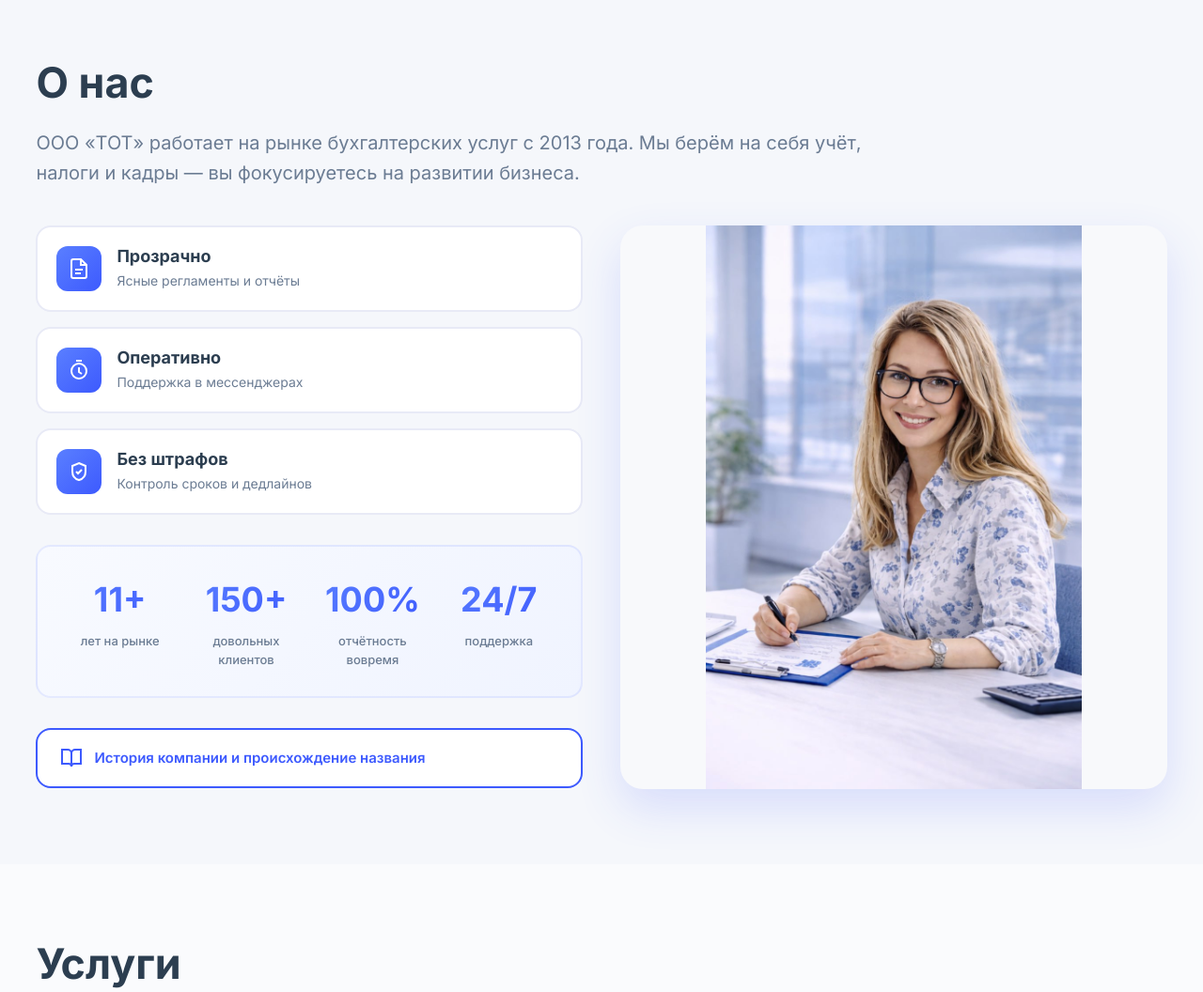
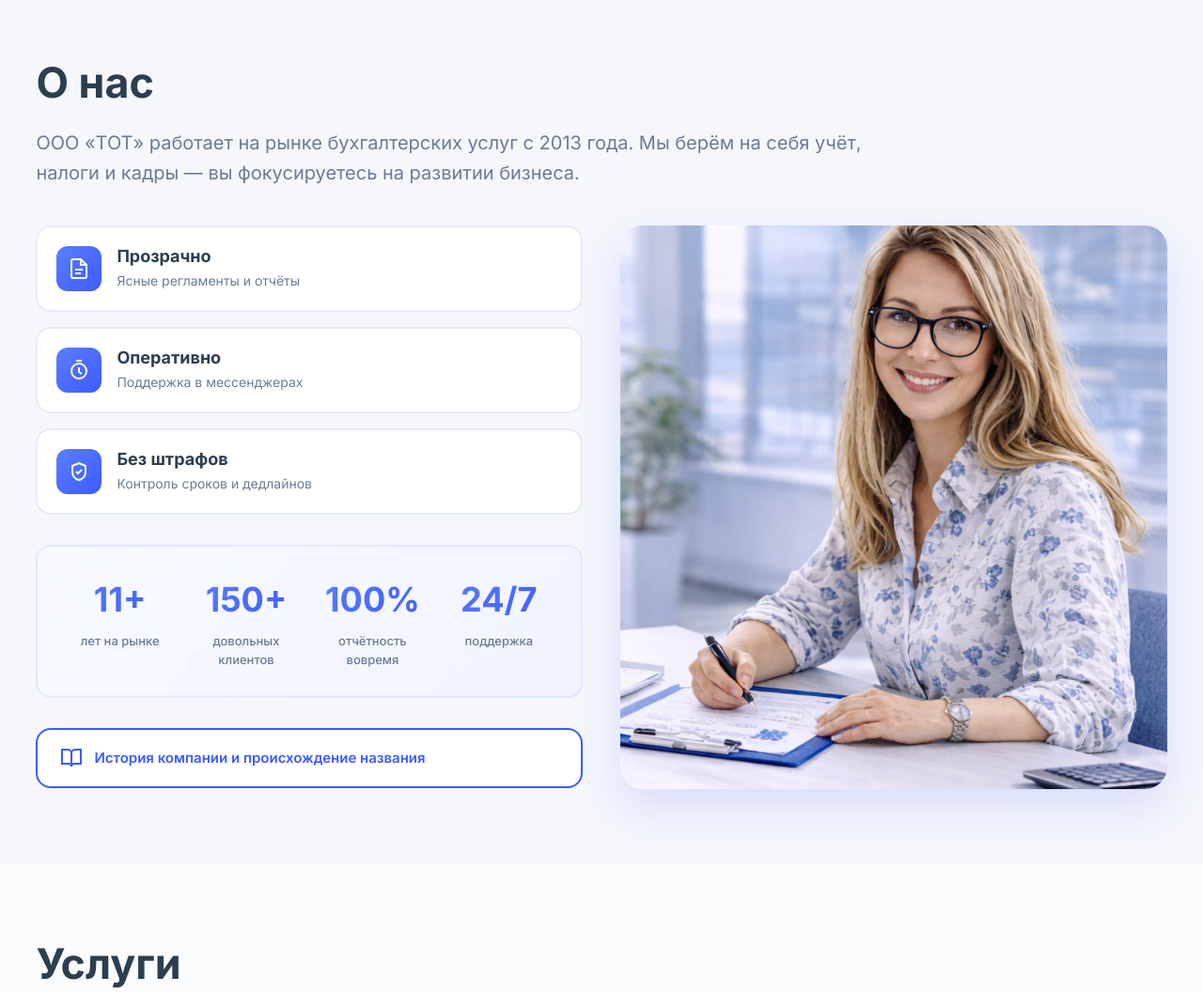
Before and after one commit to KoboSteruS/TOT, a Flask app: page / in a window 1280 px wide. Shown: the part 818-1874 px from the top of the page at 94% size. Run offline with Flask 3, Linux system fonts and the light colour scheme.

Commit message:
fix: убрана белая окантовка у фото в блоке О нас
- Вернул background-size: cover для заполнения всего блока

- Удален background-color, убирающий белую рамку

Made-with: Cursor

```diff
--- a/static/styles.css
+++ b/static/styles.css
@@ -480,8 +480,7 @@ h2 {
 .about-photo {
   border-radius: var(--radius-lg);
   min-height: 600px;
-  background: url('/static/images/about/accountant.jpg') center/contain no-repeat;
-  background-color: #f8f9fb;
+  background: url('/static/images/about/accountant.jpg') center/cover no-repeat;
   box-shadow: var(--shadow-lg);
 }
 .about-modal {
```
